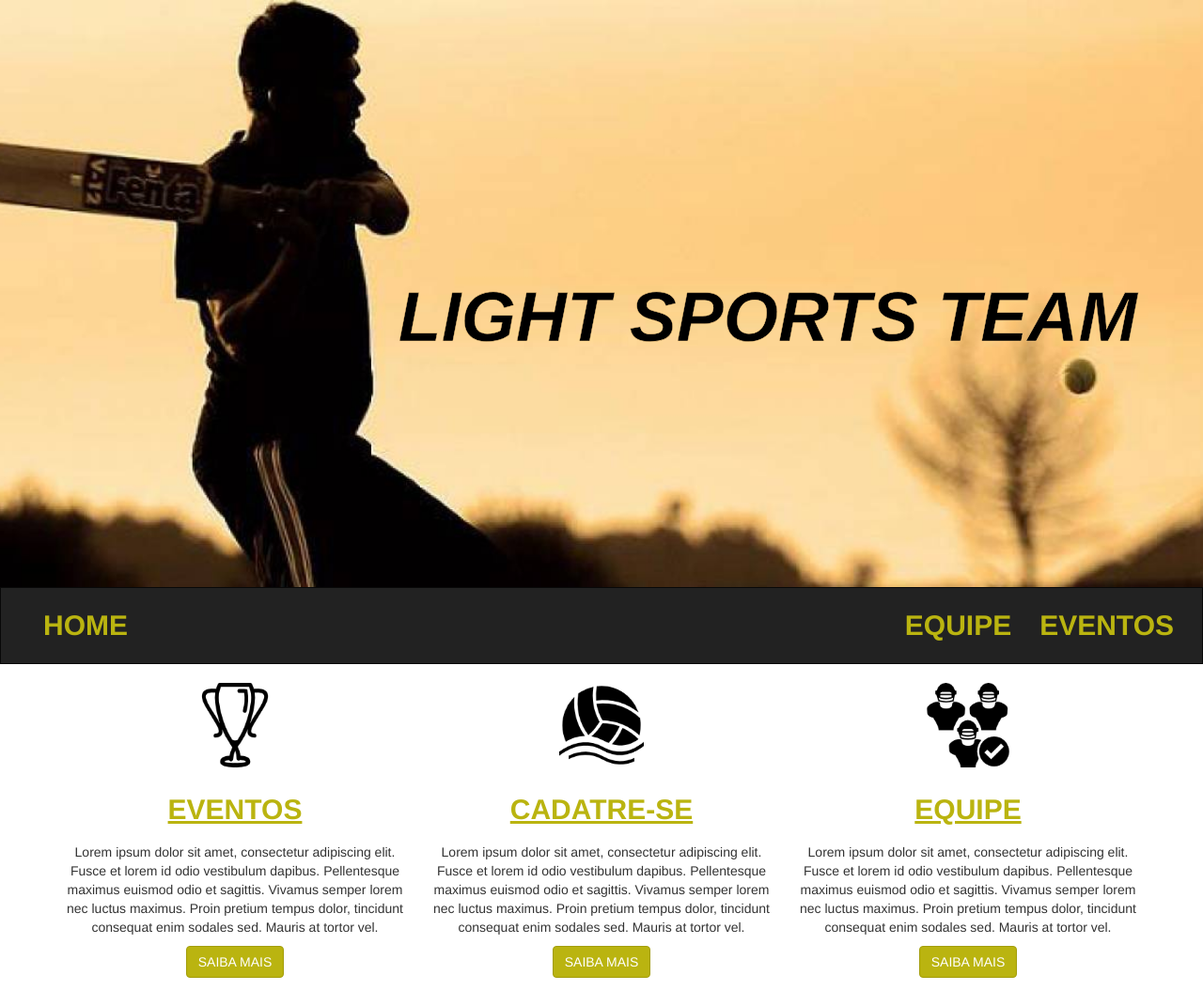
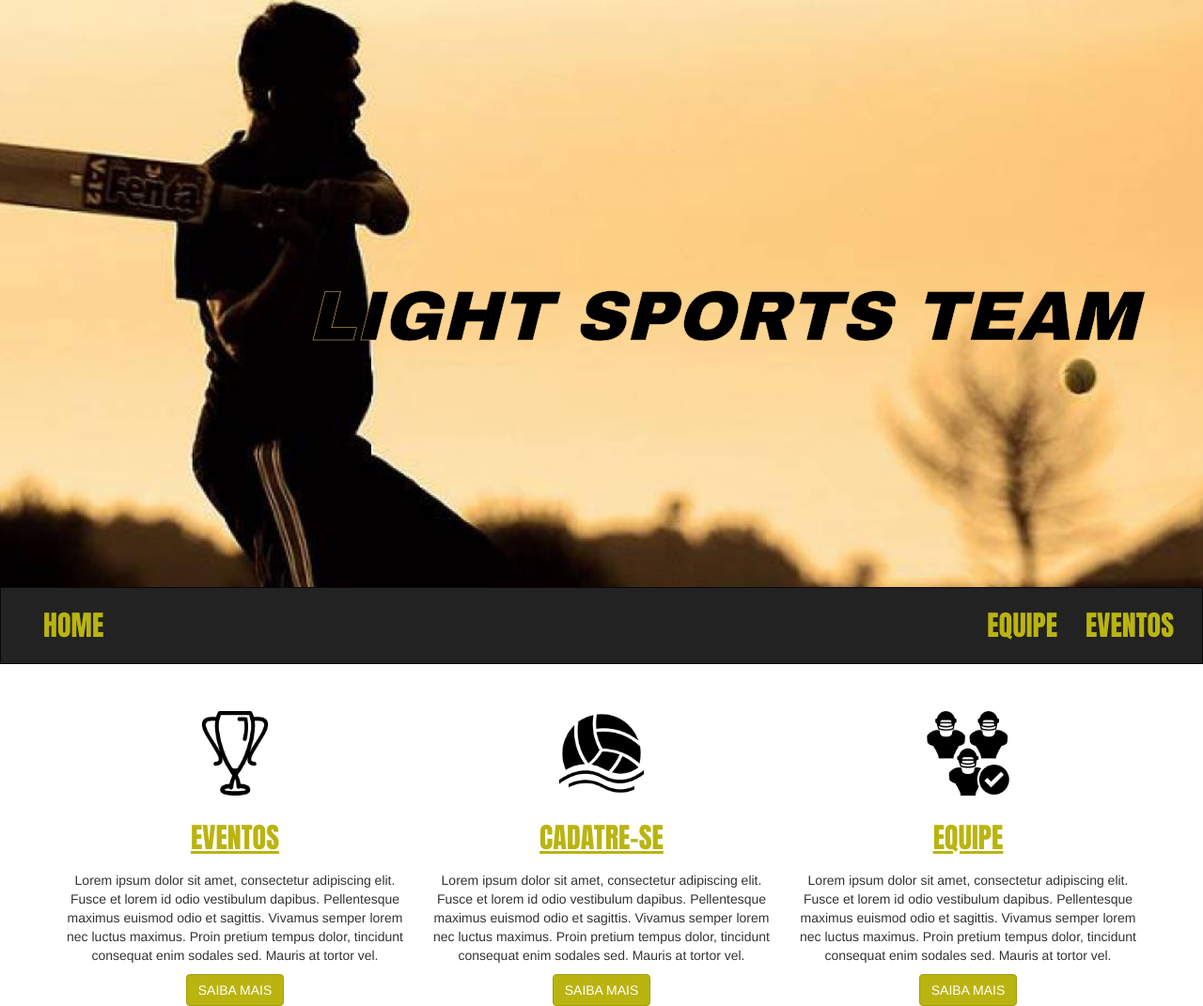
Before and after one commit to shampz/webdesign, a plain HTML site: page index.html in a window 1280 px wide. Shown: the whole page at 94% size. Before the commit the page ends 1041 px from the top, so only its background shows below. Drawn offline with nearby package versions, Linux system fonts and the light colour scheme.

Commit message:
last layout

```diff
--- a/assets/css/main.css
+++ b/assets/css/main.css
@@ -1,26 +1,4 @@
-.navbar{
-    border-radius: 0 !important;
-    -moz-border-radius: 0 !important;
-
-}
-.navbar-inverse .navbar-nav > li > a {
-    color:#bab410;
-    font-family:Montserrat,"Helvetica Neue",Helvetica,Arial,sans-serif;
-    text-transform:uppercase;
-    font-weight:700;
-    font-size:30px;
-    line-height:50px;
-}
-.btn-saibamais {
-  color: #fff;
-  background-color: #bab410;
-  border-color: #a29d0a;
-}
-.btn-saibamais:hover {
-  color: #fff;
-  background-color: #dbd525;
-  border-color: #bcb610;
-}
+/*Banner com titulo e imagem*/
 header{
     background-image:url(../img/top.jpg);
     background-repeat:none;
@@ -36,53 +14,50 @@ header{
 
 }
 header .intro-text{
-    font-family:"Droid Serif","Helvetica Neue",Helvetica,Arial,sans-serif;
+    font-family:'Archivo Black', sans-serif;
     font-style:italic;
-    font-size:22px;
-    line-height:22px;
-    margin-bottom:25px
-}
-header .intro-text{
-    font-family:Montserrat,"Helvetica Neue",Helvetica,Arial,sans-serif;
     text-transform:uppercase;
-    font-weight:700;
     font-size:50px;
     line-height:50px;
-    -bottom:25px
-
-}
-.intro-text{
+    -bottom:25px;
     padding-top:100px;
     padding-bottom:50px
 
-}
-/*Change the intro-text if the document is smaller than 768 pixels wide*/
-@media (min-width:768px){
-    header .intro-text{
-        padding-top:300px;
-        padding-bottom:200px
-
-    }
-    header .intro-text{
-        font-family:"Droid Serif","Helvetica Neue",Helvetica,Arial,sans-serif;
-        font-style:italic;
-        font-size:40px;
-        line-height:40px;
-        margin-bottom:25px
-
-    }
-    header .intro-text{
-            font-family:Montserrat,"Helvetica Neue",Helvetica,Arial,sans-serif;
-            text-transform:uppercase;
-            font-weight:700;
-            font-size:75px;
-            line-height:75px;
-            margin-bottom:50px
-
-    }
 
 }
 
+/*Muda o intro-text se o documento form menor que 768 pixels wide*/
+@media (min-width:768px){
+
+    header .intro-text{
+        padding-top:300px;
+        padding-bottom:200px;
+        font-family:'Archivo Black', sans-serif;
+        font-size:75px;
+        line-height:75px;
+        margin-bottom:50px;
+        font-style:italic;
+   }
+
+}
+/*Menu principal abaixo do banner*/
+.navbar{
+    border-radius: 0 !important;
+    -moz-border-radius: 0 !important;
+
+}
+.navbar-inverse .navbar-nav > li > a {
+    color:#bab410;
+    font-family:Anton,"Helvetica Neue",Helvetica,Arial,sans-serif;
+    text-transform:uppercase;
+    font-weight:500;
+    font-size:30px;
+    line-height:50px;
+}
+/*parágrafos com o conteúdo da página*/
+.paragrafo{
+    margin-top:30px;
+}
 
 .text-icon{
     max-width:90px;
@@ -91,10 +66,21 @@ header .intro-text{
 
 .sub-titulo{
     color:#bab410;
-    font-family:Montserrat,"Helvetica Neue",Helvetica,Arial,sans-serif;
+    font-family:Anton,Helvetica,Arial,sans-serif;
     text-transform:uppercase;
-    font-weight:700;
+    font-weight:100;
     font-size:30px;
     line-height:50px;
     text-decoration: underline;
 }
+/*botão saiba mais*/
+.btn-saibamais {
+  color: #fff;
+  background-color: #bab410;
+  border-color: #a29d0a;
+}
+.btn-saibamais:hover {
+  color: #fff;
+  background-color: #dbd525;
+  border-color: #bcb610;
+}
--- a/index.html
+++ b/index.html
@@ -4,11 +4,16 @@
     <meta charset="utf-8">
     <meta http-equiv="X-UA-Compatible" content="IE=edge">
     <meta name="viewport" content="width=device-width, initial-scale=1">
-    <!-- The above 3 meta tags *must* come first in the head; any other head content must come *after* these tags -->
-    <title>Bootstrap 101 Template</title>
+
+    <title>Light Sports Team</title>
 
     <!-- Bootstrap -->
     <link href="bootstrap/css/bootstrap.min.css" rel="stylesheet">
+
+    <!--Fonts -->
+    <link href='https://fonts.googleapis.com/css?family=Anton' rel='stylesheet' type='text/css'>
+    <link href='https://fonts.googleapis.com/css?family=Archivo+Black' rel='stylesheet' type='text/css'>
+
     <!-- CSS personalizado -->
     <link href="assets/css/main.css" rel="stylesheet">
 
@@ -53,23 +58,23 @@
         </div><!-- /.navbar-collapse -->
       </div><!-- /.container-fluid -->
     </nav>
+    <!--nav -->
 
-    <!--nav -->
     <div class='container'>
       <div class='row text-center'>
-        <div class='col-sm-4 col-md-4'>
+        <div class='col-sm-4 col-md-4 paragrafo'>
           <img class="img-responsive text-icon" src="assets/img/trophy8.png">
           <h2 class='sub-titulo'>EVENTOS</h2>
           <p>Lorem ipsum dolor sit amet, consectetur adipiscing elit. Fusce et lorem id odio vestibulum dapibus. Pellentesque maximus euismod odio et sagittis. Vivamus semper lorem nec luctus maximus. Proin pretium tempus dolor, tincidunt consequat enim sodales sed. Mauris at tortor vel.</p>
           <div class='btn btn-saibamais'>SAIBA MAIS</div>
         </div>
-        <div class='col-sm-4 col-md-4'>
+        <div class='col-sm-4 col-md-4 paragrafo'>
           <img class="img-responsive text-icon" src="assets/img/water54.png">
           <h2 class='sub-titulo'>CADATRE-SE</h2>
           <p>Lorem ipsum dolor sit amet, consectetur adipiscing elit. Fusce et lorem id odio vestibulum dapibus. Pellentesque maximus euismod odio et sagittis. Vivamus semper lorem nec luctus maximus. Proin pretium tempus dolor, tincidunt consequat enim sodales sed. Mauris at tortor vel.</p>
           <div class='btn btn-saibamais'>SAIBA MAIS</div>
         </div>
-        <div class='col-sm-4 col-md-4'>
+        <div class='col-sm-4 col-md-4 paragrafo'>
           <img class="img-responsive text-icon" src="assets/img/rugby64.png">
           <h2 class='sub-titulo'>EQUIPE</h2>
           <p>Lorem ipsum dolor sit amet, consectetur adipiscing elit. Fusce et lorem id odio vestibulum dapibus. Pellentesque maximus euismod odio et sagittis. Vivamus semper lorem nec luctus maximus. Proin pretium tempus dolor, tincidunt consequat enim sodales sed. Mauris at tortor vel.</p>
@@ -77,6 +82,7 @@
         </div>
       </div>
     </div>
+    <!-- /.container -->
 
     <!-- jQuery (necessary for Bootstrap's JavaScript plugins) -->
     <script src="https://ajax.googleapis.com/ajax/libs/jquery/1.11.3/jquery.min.js"></script>
```
Also changed, not shown: 2 other files.
